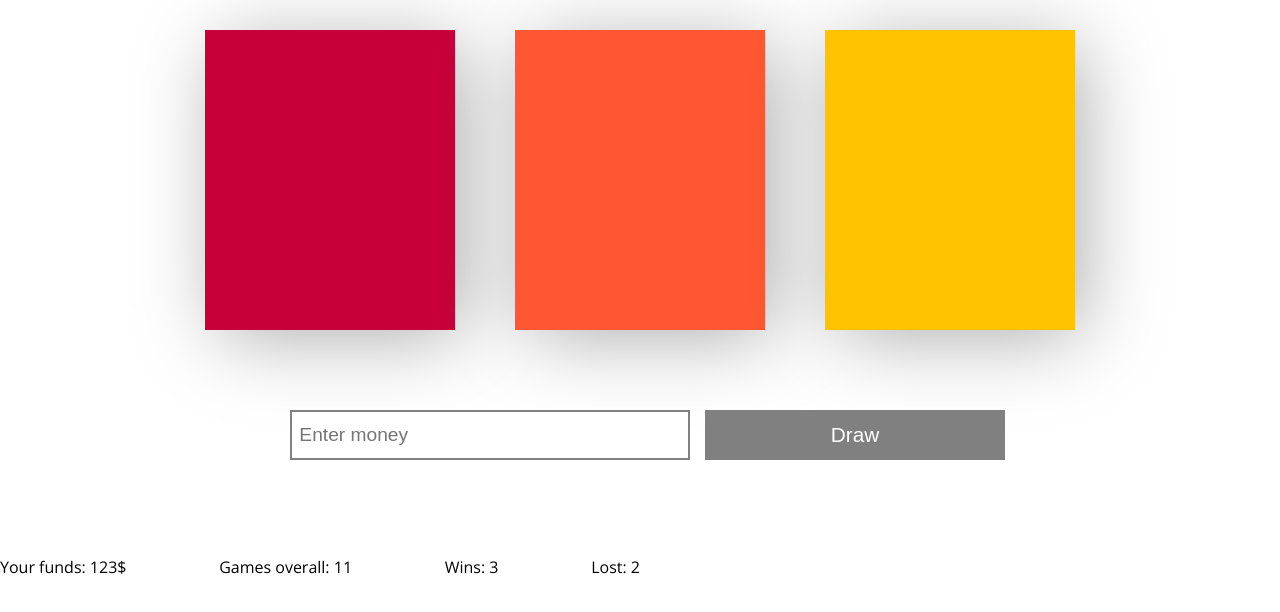
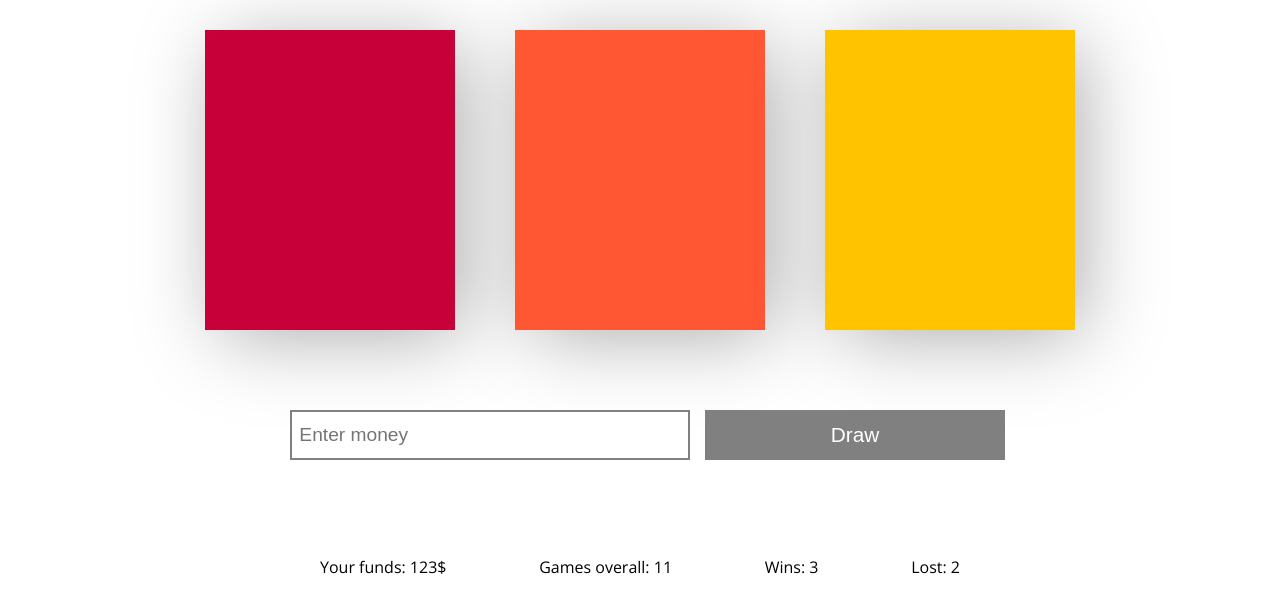
Before and after one commit to jakubnakielski/one-armed-bandit-game, a website: page index.html in a window 1280 px wide. Shown: the part 86-698 px from the top of the page. Drawn offline with nearby package versions, Linux system fonts and the light colour scheme.

Commit message:
fix positioning of results section

```diff
--- a/src/styles/style.scss
+++ b/src/styles/style.scss
@@ -79,5 +79,5 @@ header > h1 {
   width: 50%;
   display: flex;
   justify-content: space-between;
-  margin-top: 80px;
+  margin: 80px auto;
 }
```
Also changed, not shown: dist/styles/style.css.
